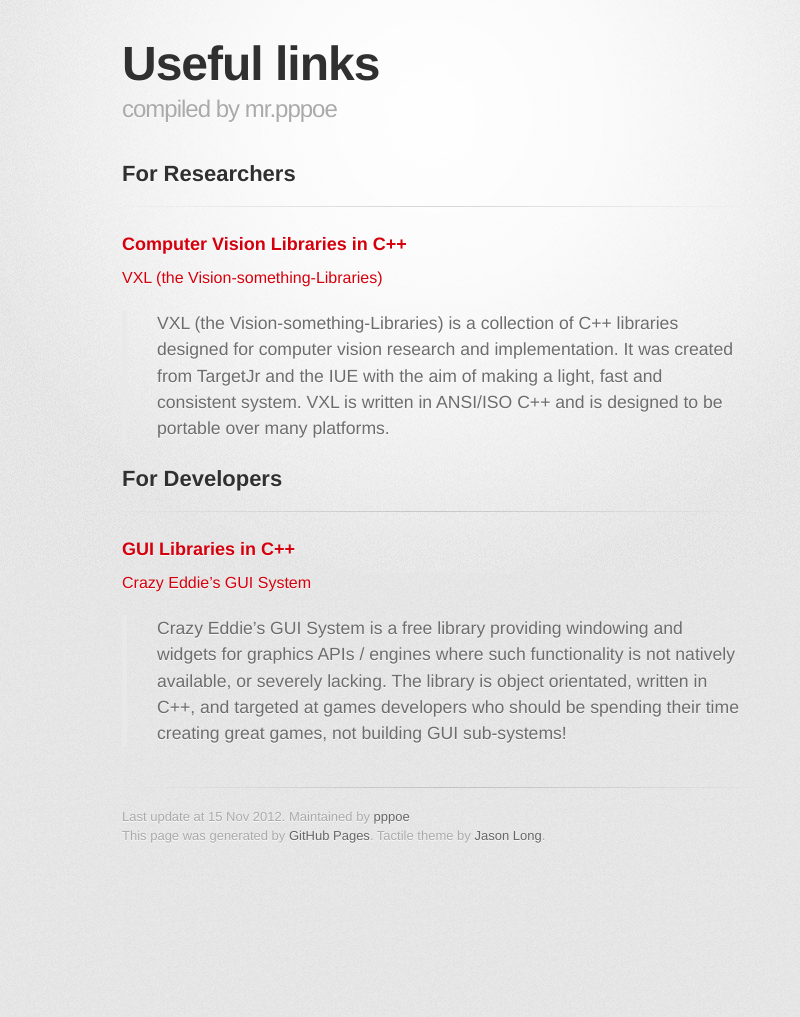
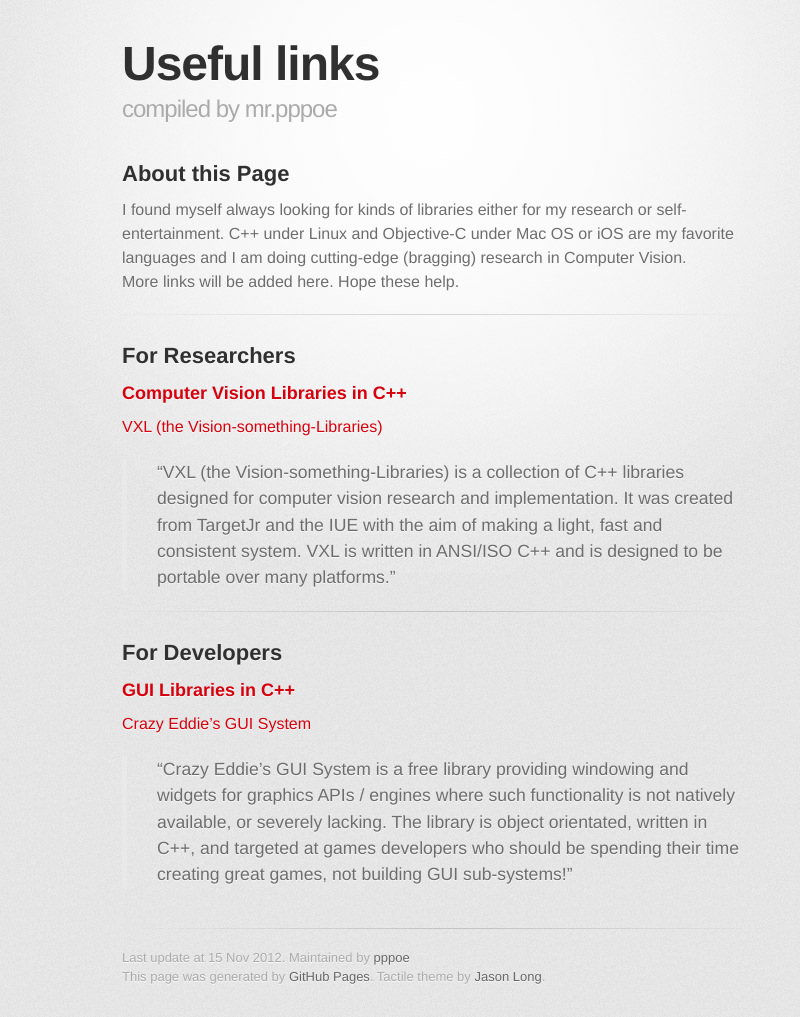
Before and after one commit to pppoe/links, a Jekyll site: the page built from index.markdown, in a window 1280 px wide. Shown: the whole page, without its empty margins (208-1008 px from the left). Built offline with Jekyll 4.4.1, drawn with Linux system fonts in a browser that asks for light colours; some web fonts are replaced; before the commit the page ends 900 px from its top, so only the background shows below that.

Commit message:
about this page section added

```diff
--- a/index.markdown
+++ b/index.markdown
@@ -4,20 +4,28 @@
 tags: compiled by mr.pppoe
 ---
 
+
+## About this Page
+
+I found myself always looking for kinds of libraries either for my research or self-entertainment.
+C++ under Linux and Objective-C under Mac OS or iOS are my favorite languages and I am doing cutting-edge (bragging) research in Computer Vision.
+More links will be added here. Hope these help.
+
+<hr/>
+
 ## For Researchers
 
-<hr/>
 
 ### Computer Vision Libraries in C++
 [VXL (the Vision-something-Libraries)](http://vxl.sourceforge.net/)
 
-> VXL (the Vision-something-Libraries) is a collection of C++ libraries designed for computer vision research and implementation. It was created from TargetJr and the IUE with the aim of making a light, fast and consistent system. VXL is written in ANSI/ISO C++ and is designed to be portable over many platforms.
+> "VXL (the Vision-something-Libraries) is a collection of C++ libraries designed for computer vision research and implementation. It was created from TargetJr and the IUE with the aim of making a light, fast and consistent system. VXL is written in ANSI/ISO C++ and is designed to be portable over many platforms."
+
+<hr/>
 
 ## For Developers
-
-<hr/>
 
 ### GUI Libraries in C++
 [Crazy Eddie's GUI System](http://www.cegui.org.uk/)
 
->Crazy Eddie's GUI System is a free library providing windowing and widgets for graphics APIs / engines where such functionality is not natively available, or severely lacking. The library is object orientated, written in C++, and targeted at games developers who should be spending their time creating great games, not building GUI sub-systems!
+> "Crazy Eddie's GUI System is a free library providing windowing and widgets for graphics APIs / engines where such functionality is not natively available, or severely lacking. The library is object orientated, written in C++, and targeted at games developers who should be spending their time creating great games, not building GUI sub-systems!"
```
